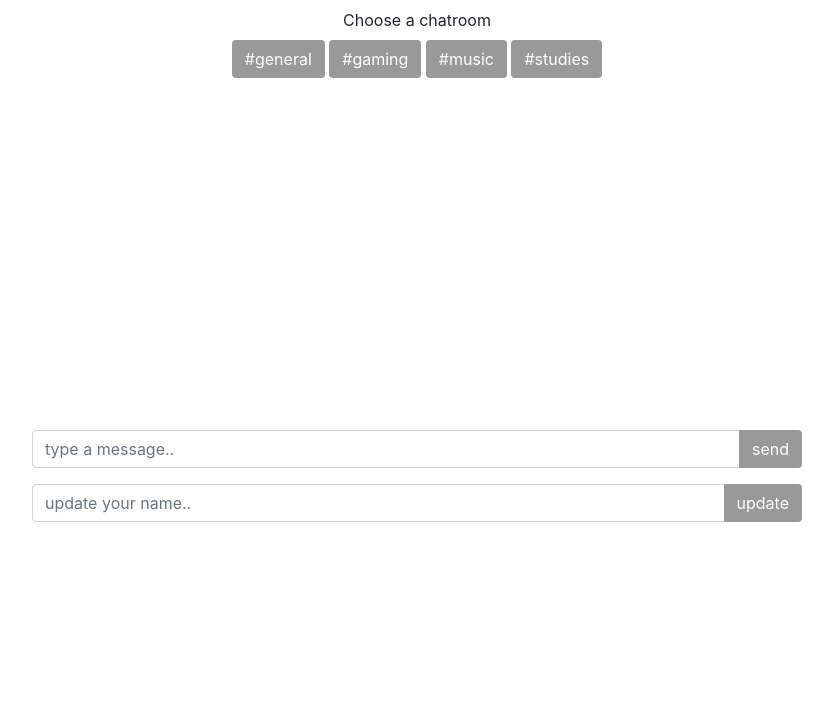
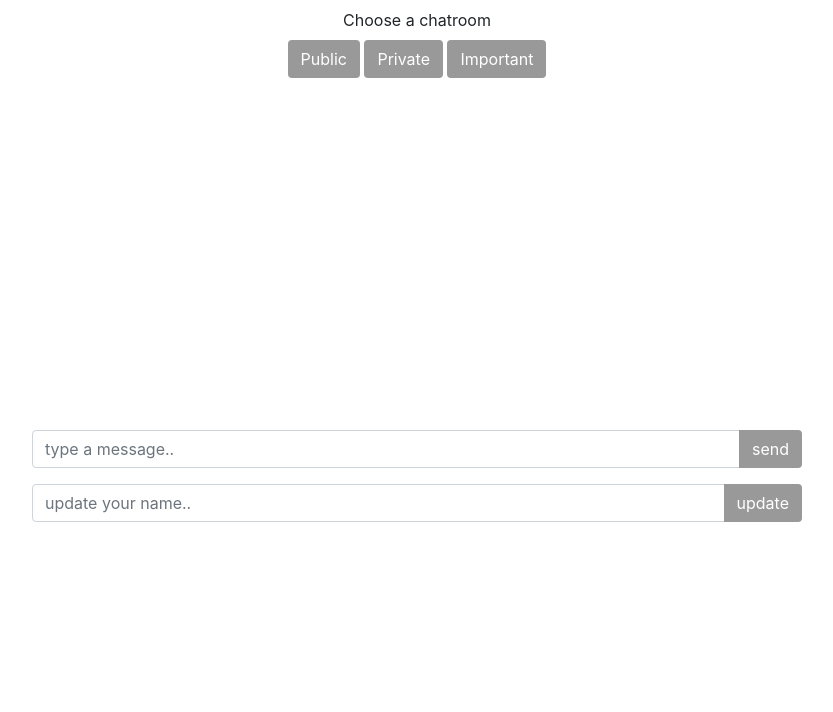
Before and after one commit to mohammadkharma/DOM, a plain HTML site: page projects/real_time_chatroom/index.html in a window 1280 px wide. Shown: the part 88-800 px from the top of the page, without its empty margins (223-1056 px from the left). Drawn offline with nearby package versions, Linux system fonts and the light colour scheme; no server answers.

Commit message:
adding some styles

```diff
--- a/projects/real_time_chatroom/index.html
+++ b/projects/real_time_chatroom/index.html
@@ -23,10 +23,9 @@
 
         <div class="chat-rooms mb-3 text-center">
             <div class="my-2">Choose a chatroom</div>
-            <button class="btn" id="general">#general</button>
-            <button class="btn" id="gaming">#gaming</button>
-            <button class="btn" id="music">#music</button>
-            <button class="btn" id="studies">#studies</button>
+            <button class="btn" id="public">Public</button>
+            <button class="btn" id="private">Private</button>
+            <button class="btn" id="important">Important</button>
         </div>
 
 
--- a/projects/real_time_chatroom/scripts/app.js
+++ b/projects/real_time_chatroom/scripts/app.js
@@ -14,7 +14,7 @@ rooms.addEventListener('click', e => {
         if(room.id === e.target.getAttribute('id')) {
             room.style.background = 'green';
         } else {
-            room.style.background = 'blue';
+            room.style.background = '#999';
         }
     });
 
```
Also changed, not shown: projects/real_time_chatroom/style.css (line endings or trailing spaces).
